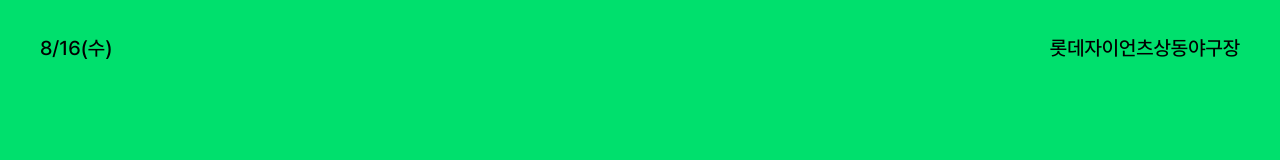
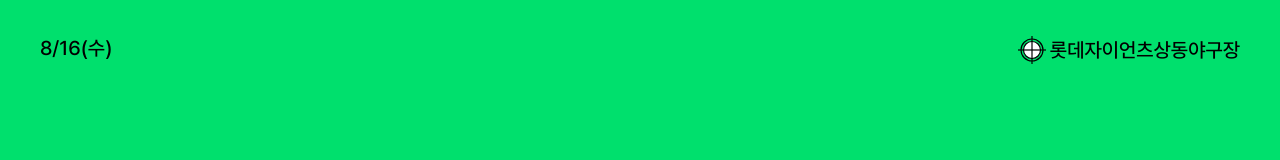
Before and after one commit to jejejekim/Baseball-Weather, a React (Create React App) app: page / in a window 1280 px wide. Shown: the top 160 px of the page. Built offline with nearby package versions, Linux system fonts and the light colour scheme; a web font is replaced by a local one.

Commit message:
Fix : loaction 수정

```diff
--- a/src/components/WeaHead.js
+++ b/src/components/WeaHead.js
@@ -1,7 +1,7 @@
 import React from "react";
 import styled from "styled-components";
 import "../App.scss";
-import SunnyIcon from "./WeaIcon";
+import { ReactComponent as IcLoc } from "../assets/SVG/icLoc.svg";
 
 const WeaHeadBlock = styled.div`
     position: fixed;
@@ -25,6 +25,13 @@ const WeaHeadBlock = styled.div`
         border-radius: 100%;
     }
 
+    .location {
+        display: flex;
+        gap: 0.25rem;
+        flex-direction: row;
+        align-items: center;
+    }
+
     .timeLocation {
         width: 100%;
         display: flex;
@@ -39,7 +46,10 @@ function WeaHead() {
             {/* <SunnyIcon /> */}
             <div className="timeLocation">
                 <p className="time">8/16(수)</p>
-                <p className="location">롯데자이언츠상동야구장</p>
+                <div className="location">
+                    <IcLoc />
+                    <p>롯데자이언츠상동야구장</p>
+                </div>
             </div>
         </WeaHeadBlock>
     );
```
